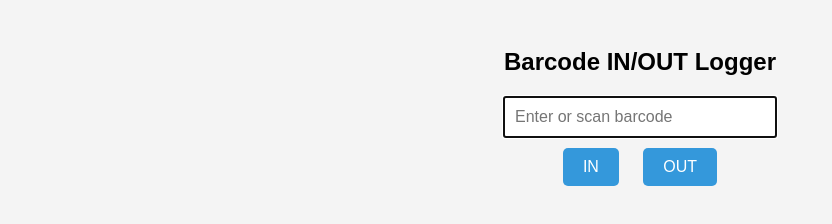
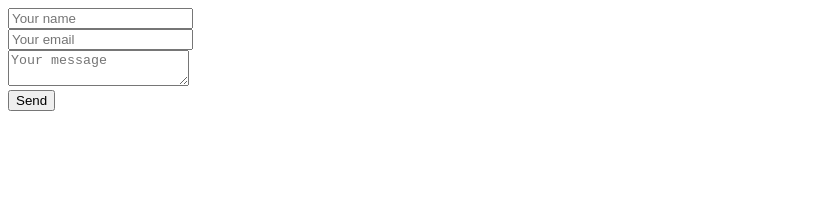
Before and after one commit to xrenderdev/BMC2IT_V1, a website: page index.html in a window 1280 px wide. Shown: the whole page, without its empty margins (0-832 px from the left). Drawn offline with Linux system fonts and the light colour scheme.

Commit message:
Update index.html

```diff
--- a/index.html
+++ b/index.html
@@ -2,81 +2,40 @@
 <html lang="en">
 <head>
   <meta charset="UTF-8" />
-  <meta name="viewport" content="width=device-width, initial-scale=1.0"/>
-  <title>Barcode Logger</title>
-  <style>
-    body {
-      font-family: Arial, sans-serif;
-      text-align: center;
-      background-color: #f4f4f4;
-      padding: 20px;
-    }
-    input {
-      padding: 10px;
-      width: 250px;
-      font-size: 16px;
-    }
-    button {
-      padding: 10px 20px;
-      margin: 10px;
-      font-size: 16px;
-      background-color: #3498db;
-      color: white;
-      border: none;
-      border-radius: 5px;
-      cursor: pointer;
-    }
-    #status {
-      margin-top: 20px;
-      font-weight: bold;
-    }
-  </style>
+  <title>Send Data to Google Sheet</title>
 </head>
 <body>
-  <h2>Barcode IN/OUT Logger</h2>
-  <input type="text" id="barcode" placeholder="Enter or scan barcode" autofocus />
-  <br/>
-  <button onclick="submitData('IN')">IN</button>
-  <button onclick="submitData('OUT')">OUT</button>
-  <div id="status"></div>
+  <form id="contactForm">
+    <input type="text" name="name" placeholder="Your name" required /><br />
+    <input type="email" name="email" placeholder="Your email" required /><br />
+    <textarea name="message" placeholder="Your message" required></textarea><br />
+    <button type="submit">Send</button>
+  </form>
 
   <script>
-    const endpoint = 'https://script.google.com/macros/s/AKfycbxXjjb3sliBMHE1fnsCN0_uYdAF59GnAO726m3YRh0IsqFmPE_vHp3LZ4yS3RYAhhq-/exec';
+    const form = document.getElementById('contactForm');
+    form.addEventListener('submit', async (event) => {
+      event.preventDefault();
 
-    async function submitData(action) {
-      const barcode = document.getElementById('barcode').value.trim();
-      if (!barcode) {
-        document.getElementById('status').innerText = 'Please enter a barcode.';
-        return;
-      }
-
-      const payload = {
-        code: barcode,
-        action: action,
-        timestamp: new Date().toISOString()
+      const data = {
+        name: form.name.value,
+        email: form.email.value,
+        message: form.message.value
       };
 
       try {
-        const res = await fetch(endpoint, {
+        const response = await fetch('https://script.google.com/macros/s/AKfycbyexlX0qlDt0s9w5IKgbwK4zBXhrdd317vxBgWQzeBHAgWBqaIvdteWno8b9tZuBV4JUA/exec', {
           method: 'POST',
-          headers: {
-            'Content-Type': 'application/json'
-          },
-          body: JSON.stringify(payload)
+          headers: { 'Content-Type': 'application/json' },
+          body: JSON.stringify(data)
         });
-
-        const result = await res.json();
-
-        if (result.result === 'success') {
-          document.getElementById('status').innerText = `${action} recorded for ${barcode}`;
-        } else {
-          throw new Error(result.message);
-        }
+        const text = await response.text();
+        alert(text);
+        form.reset();
       } catch (err) {
-        console.error('Error:', err);
-        document.getElementById('status').innerText = 'Request failed: ' + err.message;
+        alert('Error sending data: ' + err.message);
       }
-    }
+    });
   </script>
 </body>
 </html>
```
